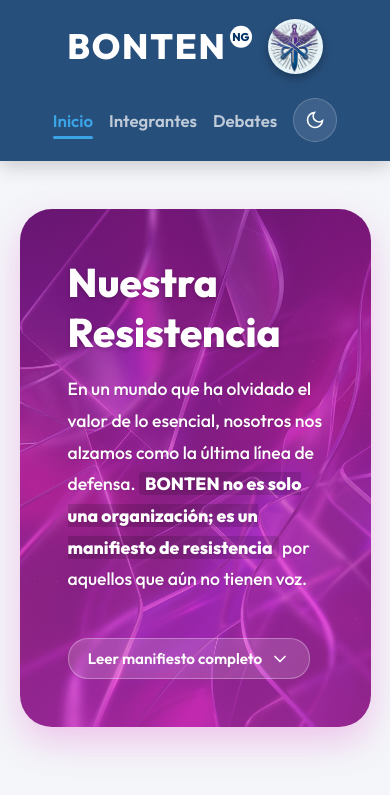
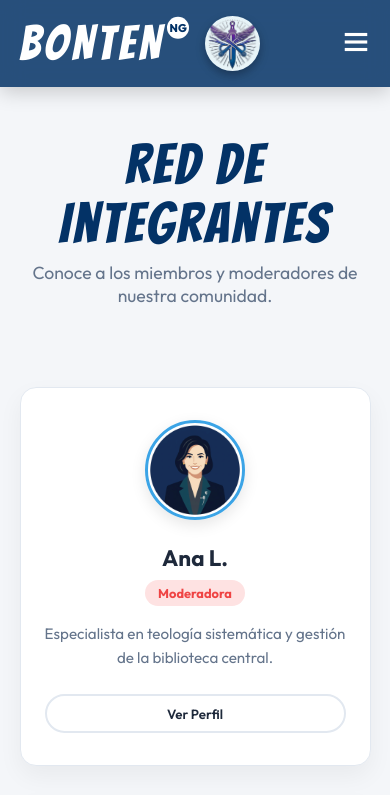
Before and after one commit to frankitoromas-tech/Bonten, a React (Vite) app: page /integrantes in a window 390 px wide. Shown: the top 795 px of the page. Built offline with nearby package versions, Linux system fonts and the light colour scheme.

Commit message:
Auditoria y fuentes

```diff
--- a/index.html
+++ b/index.html
@@ -7,7 +7,7 @@
     <title>BONTEN | Inicio</title>
     <link rel="preconnect" href="https://fonts.googleapis.com">
     <link rel="preconnect" href="https://fonts.gstatic.com" crossorigin>
-    <link href="https://fonts.googleapis.com/css2?family=Outfit:wght@300;400;500;600;700;800&display=swap" rel="stylesheet">
+    <link href="https://fonts.googleapis.com/css2?family=Bangers&family=Outfit:wght@300;400;500;600;700;800&display=swap" rel="stylesheet">
   </head>
   <body>
     <div id="root"></div>
--- a/legacy_html/index.html
+++ b/legacy_html/index.html
@@ -20,7 +20,7 @@
                 <span class="badge-ng">NG</span>
             </div>
             <!-- 2. Logo transparente a la derecha -->
-           <img src="/BONTEN_LOGO0.jpg" alt="Logo Bonten" class="logo-img">
+            <img src="BONTEN_LOGO.jpg" alt="Logo Bonten" class="logo-img">
         </a>
         <!-- Navegación Superior Derecha -->
         <nav class="top-nav">
--- a/package.json
+++ b/package.json
@@ -11,7 +11,8 @@
   },
   "dependencies": {
     "react": "^19.2.6",
-    "react-dom": "^19.2.6"
+    "react-dom": "^19.2.6",
+    "react-router-dom": "^7.18.0"
   },
   "devDependencies": {
     "@eslint/js": "^10.0.1",
--- a/src/App.jsx
+++ b/src/App.jsx
@@ -1,64 +1,28 @@
-import React, { useState, useEffect } from 'react';
+import React from 'react';
+import { BrowserRouter, Routes, Route } from 'react-router-dom';
 import Navbar from './components/Navbar';
 import Hero from './components/Hero';
 import Library from './components/Library';
 import Members from './components/Members';
-import Debates from './components/Debates';
 import Footer from './components/Footer';
 
 function App() {
-  const [activePage, setActivePage] = useState('inicio');
-  const [darkMode, setDarkMode] = useState(false);
-
-  // Efecto para aplicar el tema oscuro en el body
-  useEffect(() => {
-    if (darkMode) {
-      document.body.classList.add('dark-mode');
-    } else {
-      document.body.classList.remove('dark-mode');
-    }
-  }, [darkMode]);
-
-  const toggleDarkMode = () => {
-    setDarkMode(prev => !prev);
-  };
-
-  const renderContent = () => {
-    switch (activePage) {
-      case 'inicio':
-        return (
-          <>
-            <Hero />
-            <Library />
-          </>
-        );
-      case 'integrantes':
-        return <Members />;
-      case 'debates':
-        return <Debates />;
-      default:
-        return (
-          <>
-            <Hero />
-            <Library />
-          </>
-        );
-    }
-  };
-
   return (
-    <>
-      <Navbar
-        setPage={setActivePage}
-        activePage={activePage}
-        darkMode={darkMode}
-        toggleDarkMode={toggleDarkMode}
-      />
+    <BrowserRouter>
+      <Navbar />
       <main className="layout-container">
-        {renderContent()}
+        <Routes>
+          <Route path="/" element={
+            <>
+              <Hero />
+              <Library />
+            </>
+          } />
+          <Route path="/integrantes" element={<Members />} />
+        </Routes>
       </main>
       <Footer />
-    </>
+    </BrowserRouter>
   );
 }
 
--- a/src/components/Navbar.jsx
+++ b/src/components/Navbar.jsx
@@ -1,44 +1,47 @@
-import React from 'react';
+import React, { useState } from 'react';
+import { Link, useLocation } from 'react-router-dom';
 
-export default function Navbar({ setPage, activePage, darkMode, toggleDarkMode }) {
+export default function Navbar() {
+    const location = useLocation();
+    const [menuOpen, setMenuOpen] = useState(false);
+
     return (
         <header className="navbar">
-            <a href="#" onClick={(e) => { e.preventDefault(); setPage('inicio'); }} className="brand-container" style={{textDecoration: 'none'}}>
+            <div className="navbar-header">
+                <Link to="/" className="brand-container" style={{textDecoration: 'none'}}>
                     <div className="brand-text-group">
                         <h1 className="logo">BONTEN</h1>
                         <span className="badge-ng">NG</span>
                     </div>
                     <img src="/BONTEN_LOG0.jpg" alt="Logo Bonten" className="logo-img" />
-            </a>
-            <nav className="top-nav">
-                <a href="#" onClick={(e) => { e.preventDefault(); setPage('inicio'); }} className={`nav-link ${activePage === 'inicio' ? 'active' : ''}`}>Inicio</a>
-                <a href="#" onClick={(e) => { e.preventDefault(); setPage('integrantes'); }} className={`nav-link ${activePage === 'integrantes' ? 'active' : ''}`}>Integrantes</a>
-                <a href="#" onClick={(e) => { e.preventDefault(); setPage('debates'); }} className={`nav-link ${activePage === 'debates' ? 'active' : ''}`}>Debates</a>
+                </Link>
 
                 <button
-                    onClick={toggleDarkMode}
-                    className="theme-toggle"
-                    aria-label="Alternar tema"
-                    title={darkMode ? "Activar Modo Claro" : "Activar Modo Oscuro"}
+                    className="menu-btn"
+                    onClick={() => setMenuOpen(!menuOpen)}
+                    aria-label="Abrir menú"
                 >
-                    {darkMode ? (
-                        <svg fill="none" stroke="currentColor" strokeWidth="2" viewBox="0 0 24 24">
-                            <circle cx="12" cy="12" r="5"></circle>
-                            <line x1="12" y1="1" x2="12" y2="3"></line>
-                            <line x1="12" y1="21" x2="12" y2="23"></line>
-                            <line x1="4.22" y1="4.22" x2="5.64" y2="5.64"></line>
-                            <line x1="18.36" y1="18.36" x2="19.78" y2="19.78"></line>
-                            <line x1="1" y1="12" x2="3" y2="12"></line>
-                            <line x1="21" y1="12" x2="23" y2="12"></line>
-                            <line x1="4.22" y1="19.78" x2="5.64" y2="18.36"></line>
-                            <line x1="18.36" y1="5.64" x2="19.78" y2="4.22"></line>
+                    <svg viewBox="0 0 24 24" width="30" height="30" stroke="currentColor" strokeWidth="2.5" fill="none">
+                        {menuOpen ? (
+                            <>
+                                <line x1="18" y1="6" x2="6" y2="18"></line>
+                                <line x1="6" y1="6" x2="18" y2="18"></line>
+                            </>
+                        ) : (
+                            <>
+                                <line x1="3" y1="12" x2="21" y2="12"></line>
+                                <line x1="3" y1="6" x2="21" y2="6"></line>
+                                <line x1="3" y1="18" x2="21" y2="18"></line>
+                            </>
+                        )}
                     </svg>
-                    ) : (
-                        <svg fill="none" stroke="currentColor" strokeWidth="2" viewBox="0 0 24 24">
-                            <path d="M21 12.79A9 9 0 1 1 11.21 3 7 7 0 0 0 21 12.79z"></path>
-                        </svg>
-                    )}
                 </button>
+            </div>
+
+            <nav className={`top-nav ${menuOpen ? 'open' : ''}`}>
+                <Link to="/" className={`nav-link ${location.pathname === '/' ? 'active' : ''}`} onClick={() => setMenuOpen(false)}>Inicio</Link>
+                <Link to="/integrantes" className={`nav-link ${location.pathname === '/integrantes' ? 'active' : ''}`} onClick={() => setMenuOpen(false)}>Integrantes</Link>
+                <a href="#" className="nav-link" onClick={() => setMenuOpen(false)}>Debates</a>
             </nav>
         </header>
     );
--- a/src/index.css
+++ b/src/index.css
@@ -93,9 +93,10 @@ body {
 }
 
 .logo {
-    font-weight: 800;
-    font-size: 2.2rem;
-    letter-spacing: 0.05em;
+    font-family: 'Bangers', cursive;
+    font-weight: 400;
+    font-size: 3rem;
+    letter-spacing: 0.08em;
     color: var(--text-light);
     margin: 0;
     line-height: 1;
@@ -123,13 +124,7 @@ body {
     object-fit: cover; /* Evita que la imagen se deforme */
     box-shadow: 0 4px 10px rgba(0, 0, 0, 0.3); /* Le da un efecto 3D sobre la barra azul */
 }
-.logo {
-    font-weight: 800;
-    font-size: 2.2rem;
-    letter-spacing: 0.05em;
-    color: var(--text-light);
-    margin: 0; /* Asegura que no haya márgenes fantasma que lo desalineen */
-}
+
 
 .badge-wrapper {
     border: 1px solid rgba(255, 255, 255, 0.5);
@@ -248,12 +243,17 @@ body {
     transform: translateY(-8px) rotateX(2deg) rotateY(1deg);
 }
 
+.section-title {
+    font-family: 'Bangers', cursive;
+    font-size: 3.5rem;
+    font-weight: 400;
+    letter-spacing: 0.05em;
+}
+
 .box-card .section-title {
     color: var(--text-light);
-    font-size: 2.5rem;
     margin-bottom: 1rem;
-    font-weight: 800;
-    text-shadow: 0 2px 4px rgba(0,0,0,0.2);
+    text-shadow: 0 4px 8px rgba(0,0,0,0.3);
 }
 
 .text-lines p {
@@ -427,8 +427,11 @@ body {
 }
 
 .page-title {
-    font-size: 2.5rem;
-    color: var(--title-color);
+    font-family: 'Bangers', cursive;
+    font-size: 3.5rem;
+    font-weight: 400;
+    letter-spacing: 0.05em;
+    color: var(--header-blue);
     margin-bottom: 0.5rem;
 }
 
@@ -581,17 +584,45 @@ body {
 /* =========================================
    8. MEDIA QUERIES (Móviles)
 ========================================= */
+.navbar-header {
+    display: flex;
+    justify-content: space-between;
+    align-items: center;
+    width: 100%;
+}
+
+.menu-btn {
+    display: none;
+    background: transparent;
+    border: none;
+    color: var(--text-light);
+    cursor: pointer;
+    transition: transform 0.3s ease;
+}
+
 @media (max-width: 768px) {
     .navbar {
         flex-direction: column;
-        gap: 1.5rem;
+        align-items: flex-start;
+        padding: 1rem 5%;
+    }
+
+    .menu-btn {
+        display: block;
     }
 
     .top-nav {
         width: 100%;
-        justify-content: center;
-        flex-wrap: wrap;
-        gap: 1rem;
+        flex-direction: column;
+        align-items: center;
+        gap: 1.5rem;
+        padding-top: 1.5rem;
+        display: none;
+        animation: fadeInUp 0.4s ease;
+    }
+
+    .top-nav.open {
+        display: flex;
     }
 
     .carousel-layout {
```
Also changed, not shown: 1 other file (tests, documents, lock files or other folders). Lines whose indentation alone changed are shown as unchanged.
